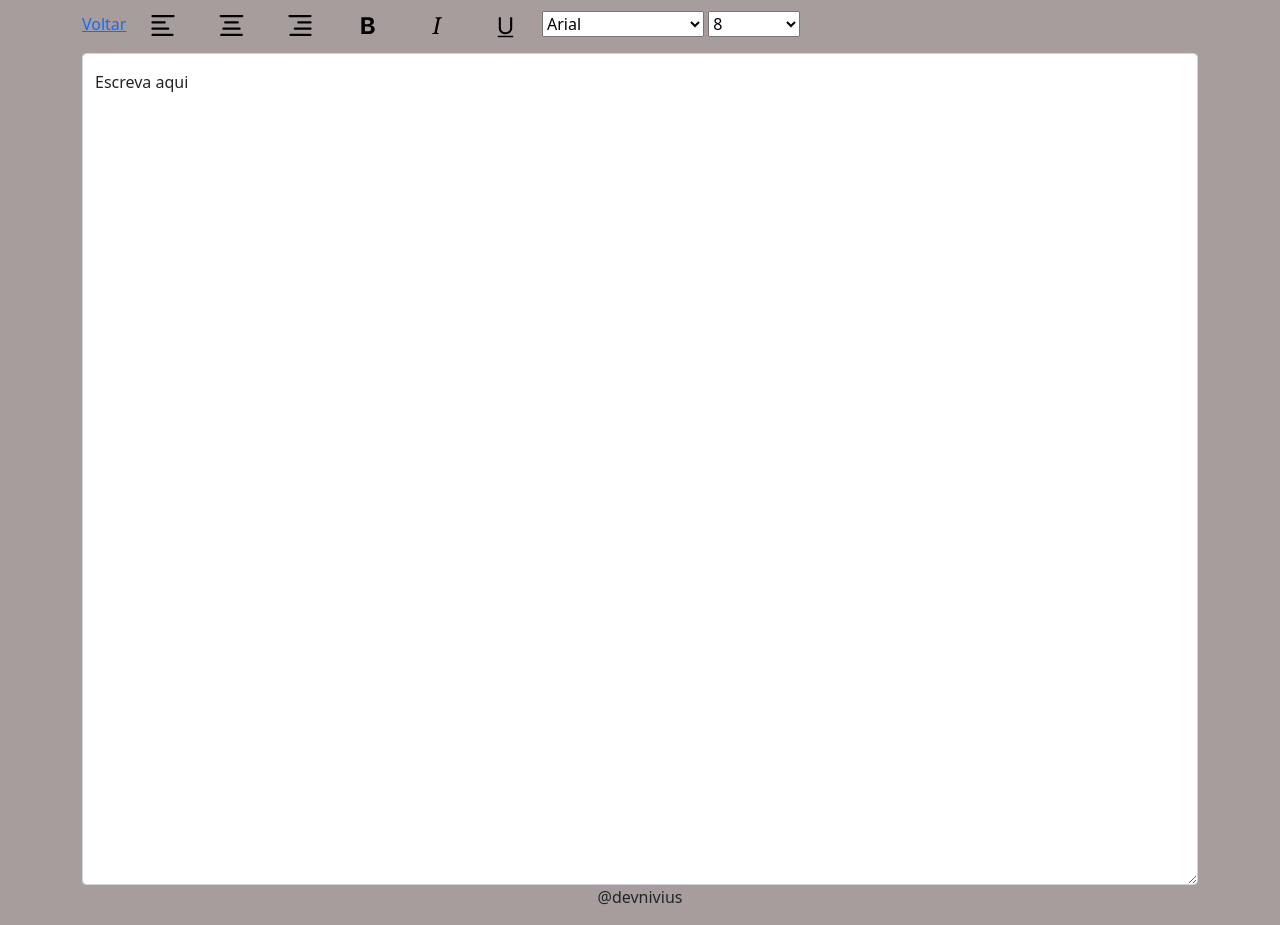
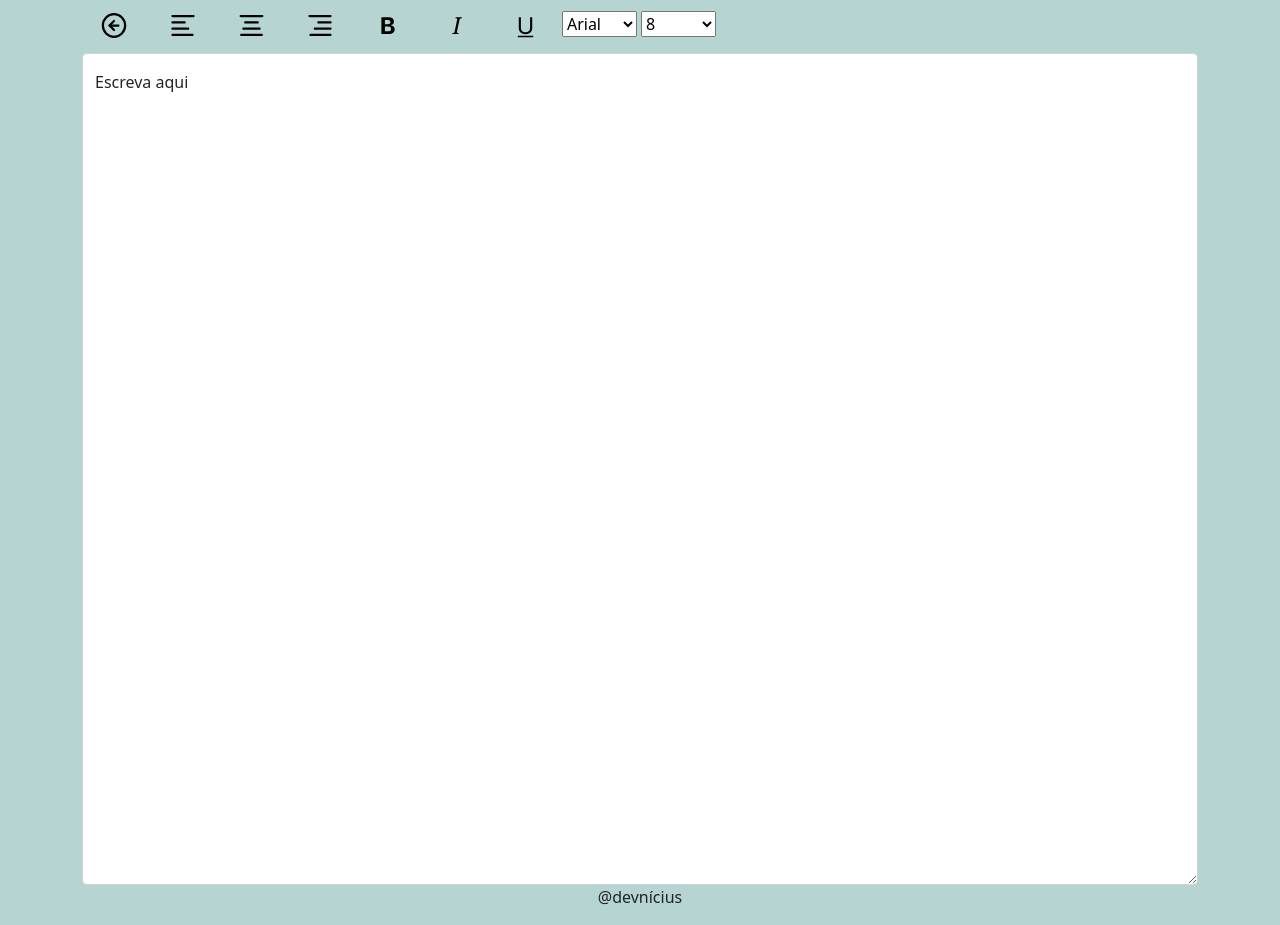
Before and after one commit to devnicius/Projetos, a Jekyll site: the page docs/editor_de_texto/index.html, which Jekyll copies as it is, in a window 1280 px wide. Built offline with Jekyll 4.4.1, drawn with Linux system fonts in a browser that asks for light colours; nearby versions of some CDN libraries.

Commit message:
Update: Editor de texto

```diff
--- a/docs/editor_de_texto/css/style.css
+++ b/docs/editor_de_texto/css/style.css
@@ -27,3 +27,8 @@
     color: white;
     font-size: 15px;
 }
+
+#classSelect {
+
+    width: 75px;
+}
--- a/docs/editor_de_texto/index.html
+++ b/docs/editor_de_texto/index.html
@@ -7,11 +7,14 @@
     <link href="https://cdn.jsdelivr.net/npm/bootstrap@5.0.0-beta1/dist/css/bootstrap.min.css" rel="stylesheet" integrity="sha384-giJF6kkoqNQ00vy+HMDP7azOuL0xtbfIcaT9wjKHr8RbDVddVHyTfAAsrekwKmP1" crossorigin="anonymous">
     <title>Editor de texto</title>
 </head>
-<body style="background-color: rgb(167, 157, 157);">
+<body style="background-color: rgb(182, 212, 210);">
 <div class="container">
   <div id="tabEditor">
-    <a href="https://devnicius.github.io/Projetos/">Voltar</a>
-
+    <a href="https://devnicius.github.io/Projetos/">
+    <button class="btn" type="button" onmouseover="showDetail('back_arrow')" onmouseout="hideDetail('back_arrow')">
+    <img src="icons/back_arrow.svg" id="classIcon">
+    <div class="divDetail" id="back_arrow"><p>Voltar</p></div>
+  </button></a>
     <button class="btn" type="button" onmouseover="showDetail('left_align')" onmouseout="hideDetail('left_align')">
         <img src="icons/left_align.svg" id="classIcon">
         <div class="divDetail" id="left_align"><p>Alinhar à esquerda</p></div>
@@ -43,7 +46,7 @@
       <div class="divDetail" id="type-underline"><p>Underline/Sublinhado</p></div>
     </button>
 
-    <select class="form-group" aria-label="Fontes">
+    <select class="form-group" aria-label="Fontes" id="classSelect">
       <option disabled value>Fonte</option>
       <option selected value="1">Arial</option>
       <option value="2">Calibri</option>
@@ -51,7 +54,7 @@
     </select>
 
 
-    <select class="form-group" aria-label="Tamanhos">
+    <select class="form-group" aria-label="Tamanhos" id="classSelect">
       <option disabled value>Tamanho</option>
       <option selected value="1">8</option>
       <option value="2">10</option>
@@ -71,7 +74,7 @@
     <textarea class="form-control" placeholder="Leave a comment here" name="textInsert" id="textArea" cols="30" rows="10"></textarea>
     <label for="textArea" id="">Escreva aqui</label>
   </div>
-  <p style="display: flex; justify-content: center">@devnivius</p>
+  <p style="display: flex; justify-content: center">@devnícius</p>
 </div>
     <script src="js/script.js"></script>
     <script src="https://cdn.jsdelivr.net/npm/@popperjs/core@2.5.4/dist/umd/popper.min.js" integrity="sha384-q2kxQ16AaE6UbzuKqyBE9/u/KzioAlnx2maXQHiDX9d4/zp8Ok3f+M7DPm+Ib6IU" crossorigin="anonymous"></script>
```
Also changed, not shown: docs/editor_de_texto/icons/back_arrow.svg (added).
